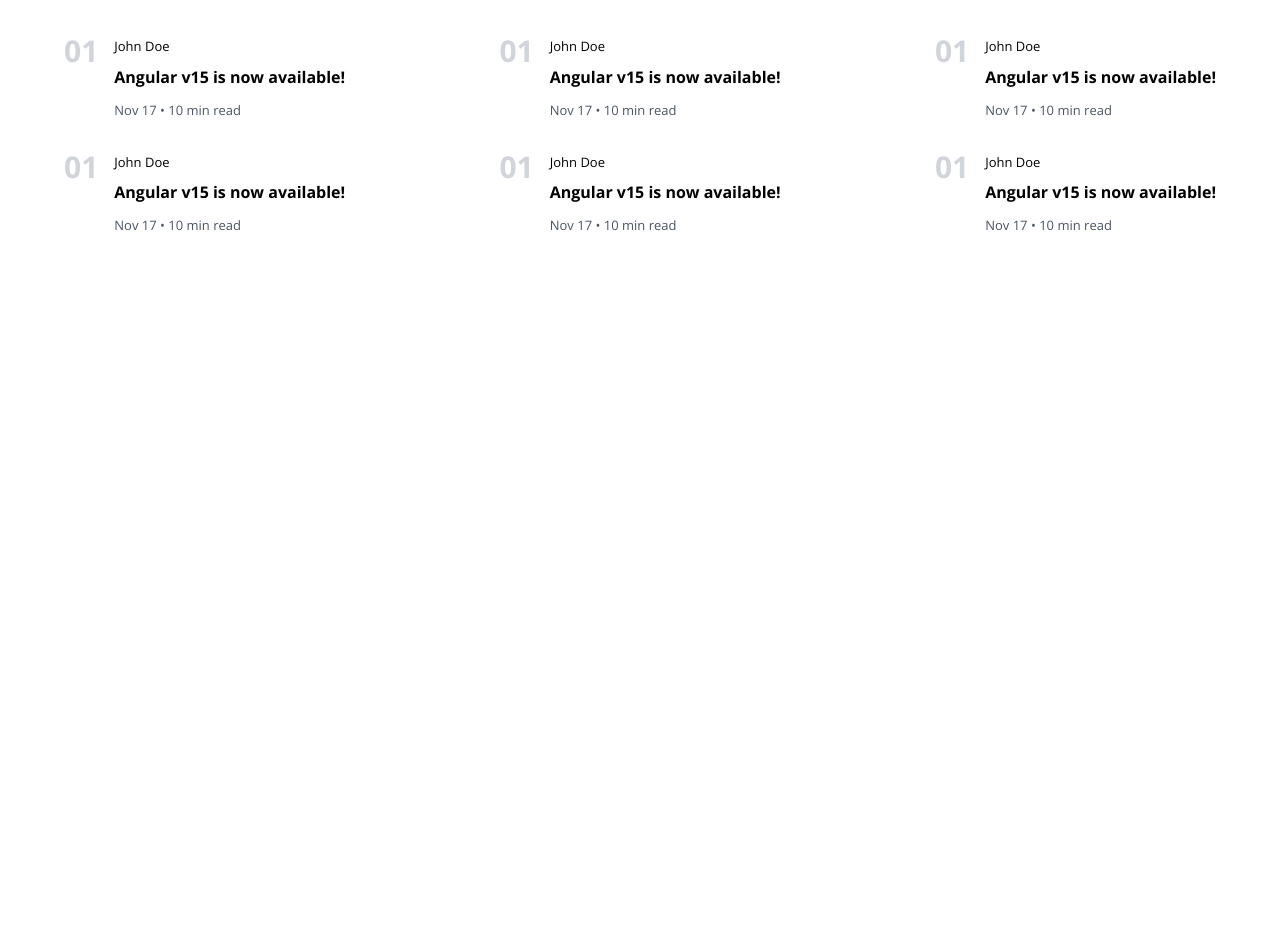
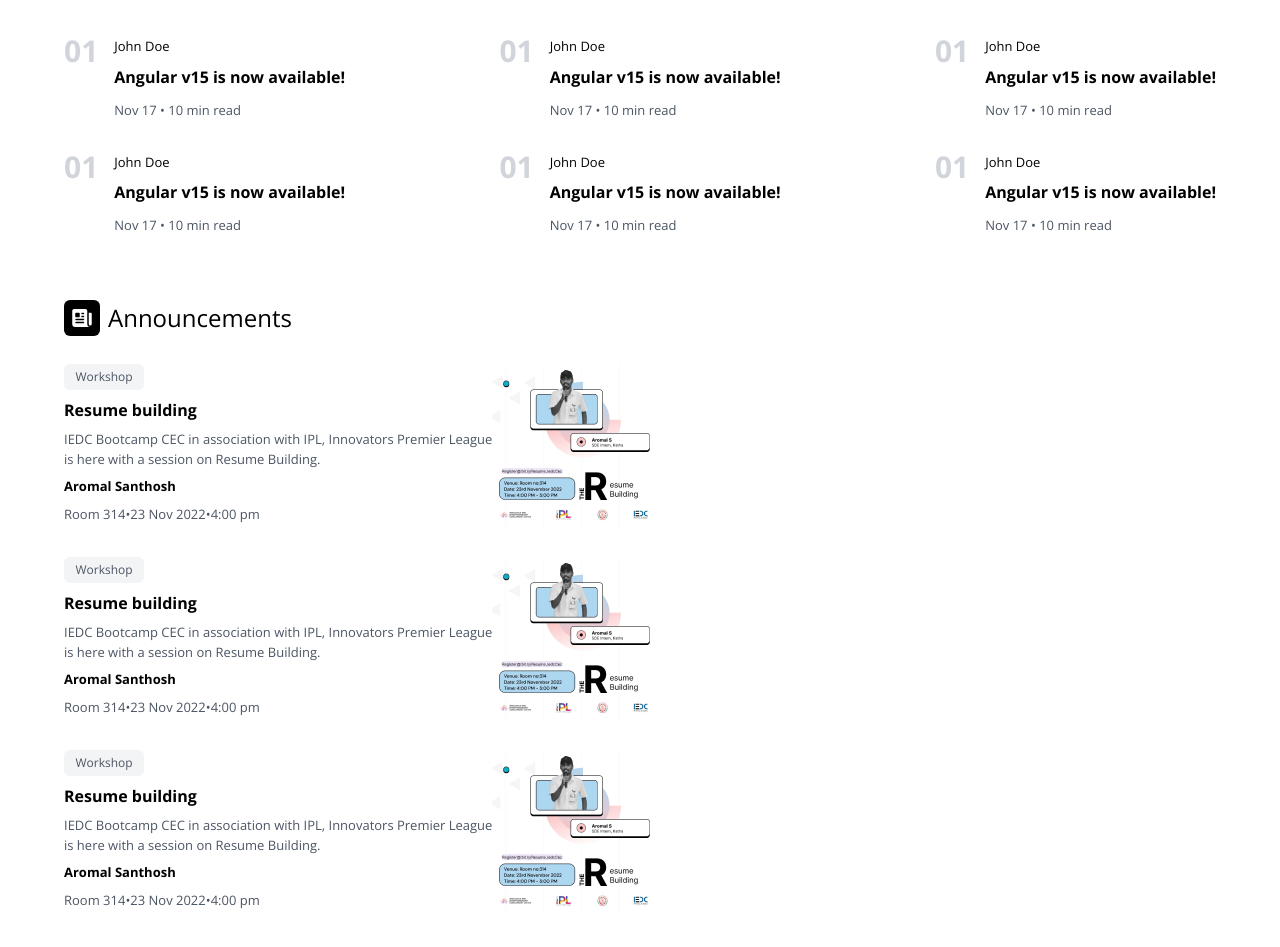
Before and after one commit to iedcbootcampcec/iedccecWebsite, a website built with Vite: page index.html in a window 1280 px wide. Shown: the part 887-1834 px from the top of the page. Before the commit the page ends 1187 px from the top, so only its background shows below. Built offline with nearby package versions, Linux system fonts and the light colour scheme; animation ran at ten frames a second.

Commit message:
Announcement updated

```diff
--- a/index.html
+++ b/index.html
@@ -206,6 +206,134 @@
           </div>
         </div>
       </div>
+      <div class="mb-16">
+        <div class="flex items-center my-7">
+          <div class="p-[6px] rounded-md bg-black mr-2">
+            <svg
+              xmlns="http://www.w3.org/2000/svg"
+              viewBox="0 0 24 24"
+              fill="currentColor"
+              class="w-6 h-6 text-white"
+            >
+              <path
+                fill-rule="evenodd"
+                d="M4.125 3C3.089 3 2.25 3.84 2.25 4.875V18a3 3 0 003 3h15a3 3 0 01-3-3V4.875C17.25 3.839 16.41 3 15.375 3H4.125zM12 9.75a.75.75 0 000 1.5h1.5a.75.75 0 000-1.5H12zm-.75-2.25a.75.75 0 01.75-.75h1.5a.75.75 0 010 1.5H12a.75.75 0 01-.75-.75zM6 12.75a.75.75 0 000 1.5h7.5a.75.75 0 000-1.5H6zm-.75 3.75a.75.75 0 01.75-.75h7.5a.75.75 0 010 1.5H6a.75.75 0 01-.75-.75zM6 6.75a.75.75 0 00-.75.75v3c0 .414.336.75.75.75h3a.75.75 0 00.75-.75v-3A.75.75 0 009 6.75H6z"
+                clip-rule="evenodd"
+              />
+              <path
+                d="M18.75 6.75h1.875c.621 0 1.125.504 1.125 1.125V18a1.5 1.5 0 01-3 0V6.75z"
+              />
+            </svg>
+          </div>
+          <h2 class="text-2xl">Announcements</h2>
+        </div>
+
+        <!---Announcment body-->
+        <div class="mt-7">
+          <div class="mt-1 mb-7">
+            <div class="flex flex-row">
+              <div class="flex flex-col"><button class="text-[12px] text-gray-600 bg-gray-100 mb-2 w-20 py-1 rounded-md">Workshop</button>
+                <div class="flex flex-col"></div>
+                <a
+                href=""
+                class="font-bold text-[16px] mb-2"
+                >Resume building</a>
+                <span class="text-[13px] text-gray-600 mb-2">IEDC Bootcamp CEC in association with IPL, Innovators Premier League<br> is here with a session on Resume Building.</span>
+                <div class="flex">
+                  <a
+                  href=""
+                  class="font-bold text-[13px] mb-2"
+                  >Aromal Santhosh</a
+                  >
+                </div>
+                <div class="flex">
+                  <span class="text-[13px]    text-gray-600"> Room 314 </span>
+                  <span class="text-[13px] text-gray-600"> • </span>
+                  <span class="text-[13px] text-gray-600"> 23 Nov 2022 </span>
+                  <span class="text-[13px] text-gray-600"> • </span>
+                  <span class="text-[13px] text-gray-600"> 4:00 pm </span>
+                </div>
+
+            </div>
+            <div>
+              <img src="banner.png" alt="">
+            </div>
+          </div>
+        </div>
+        <!--A1-->
+        <div class="mt-7">
+          <div class="mt-1 mb-7">
+            <div class="flex flex-row">
+              <div class="flex flex-col"><button class="text-[12px] text-gray-600 bg-gray-100 mb-2 w-20 py-1 rounded-md">Workshop</button>
+                <div class="flex flex-col"></div>
+                <a
+                href=""
+                class="font-bold text-[16px] mb-2"
+                >Resume building</a>
+                <span class="text-[13px] text-gray-600 mb-2">IEDC Bootcamp CEC in association with IPL, Innovators Premier League<br> is here with a session on Resume Building.</span>
+                <div class="flex">
+                  <a
+                  href=""
+                  class="font-bold text-[13px] mb-2"
+                  >Aromal Santhosh</a
+                  >
+                </div>
+                <div class="flex">
+                  <span class="text-[13px]    text-gray-600"> Room 314 </span>
+                  <span class="text-[13px] text-gray-600"> • </span>
+                  <span class="text-[13px] text-gray-600"> 23 Nov 2022 </span>
+                  <span class="text-[13px] text-gray-600"> • </span>
+                  <span class="text-[13px] text-gray-600"> 4:00 pm </span>
+                </div>
+
+            </div>
+            <div>
+              <img src="banner.png" alt="">
+            </div>
+          </div>
+        </div>
+        <!--A2-->
+        <div class="mt-7">
+          <div class="mt-1 mb-7">
+            <div class="flex flex-row">
+              <div class="flex flex-col"><button class="text-[12px] text-gray-600 bg-gray-100 mb-2 w-20 py-1 rounded-md">Workshop</button>
+                <div class="flex flex-col"></div>
+                <a
+                href=""
+                class="font-bold text-[16px] mb-2"
+                >Resume building</a>
+                <span class="text-[13px] text-gray-600 mb-2">IEDC Bootcamp CEC in association with IPL, Innovators Premier League<br> is here with a session on Resume Building.</span>
+                <div class="flex">
+                  <a
+                  href=""
+                  class="font-bold text-[13px] mb-2"
+                  >Aromal Santhosh</a
+                  >
+                </div>
+                <div class="flex">
+                  <span class="text-[13px]    text-gray-600"> Room 314 </span>
+                  <span class="text-[13px] text-gray-600"> • </span>
+                  <span class="text-[13px] text-gray-600"> 23 Nov 2022 </span>
+                  <span class="text-[13px] text-gray-600"> • </span>
+                  <span class="text-[13px] text-gray-600"> 4:00 pm </span>
+                </div>
+
+            </div>
+            <div>
+              <img src="banner.png" alt="">
+            </div>
+          </div>
+        </div>
+
+
+
+
+
+
+
+        <div>
+          <!--Right slide-->
+        </div>
     </div>
 
     <script
```
Also changed, not shown: banner.png (added).
